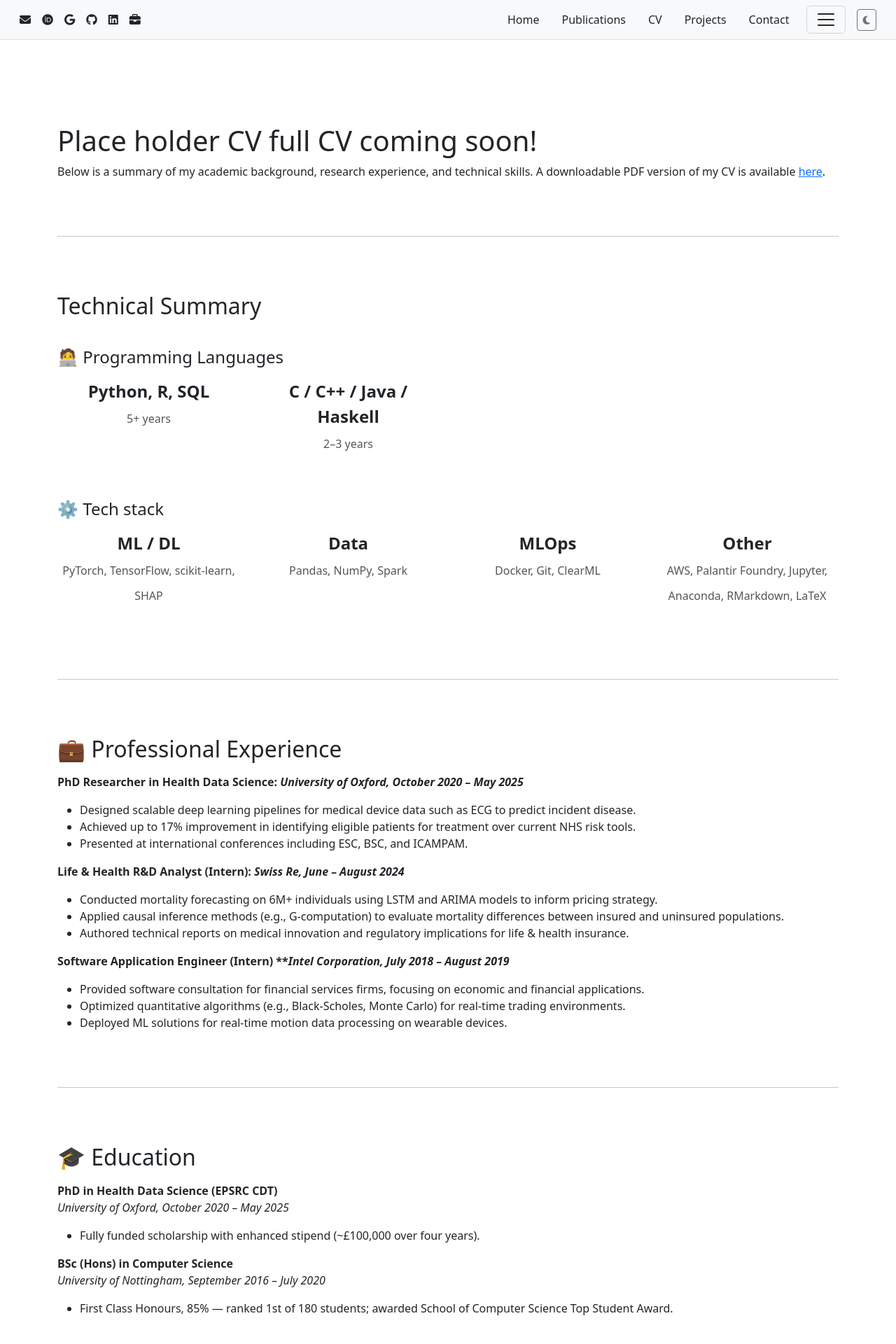
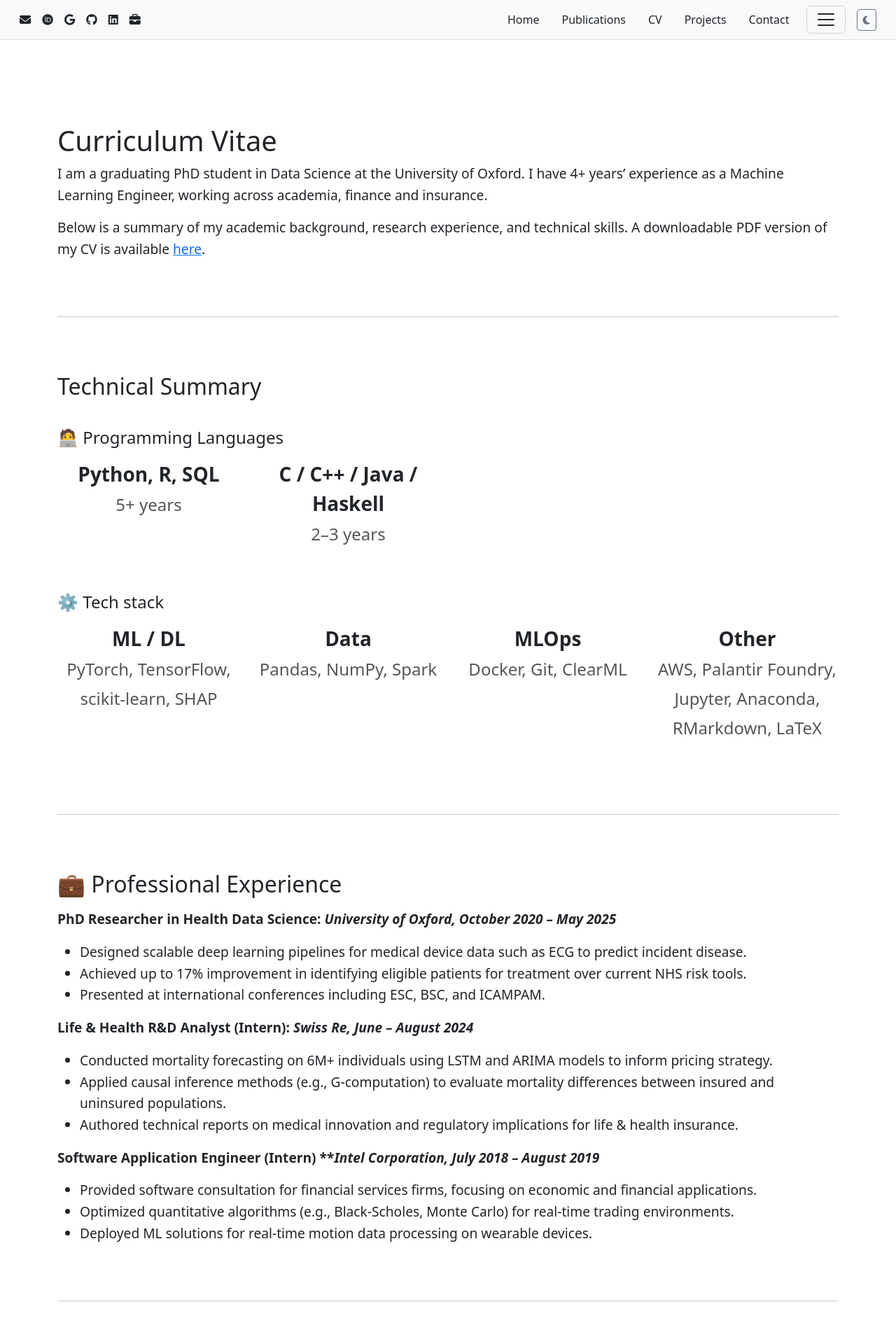
Before and after one commit to Ads98/Ads98.github.io, a Jekyll site: the page built from _pages/CV.md, in a window 1280 px wide. Shown: the top 1920 px of the page at 70% size. Built offline with Jekyll 4.4.1, drawn with Linux system fonts in a browser that asks for light colours.

Commit message:
Added CV page

```diff
--- a/_pages/CV.md
+++ b/_pages/CV.md
@@ -4,7 +4,8 @@ title: "CV"
 permalink: /CV/
 ---
 
-# Place holder CV full CV coming soon!
+# Curriculum Vitae
+I am a graduating PhD student in Data Science at the University of Oxford. I have 4+ years' experience as a Machine Learning Engineer, working across academia, finance and insurance.
 
 Below is a summary of my academic background, research experience, and technical skills. A downloadable PDF version of my CV is available [here](/assets/files/CV.pdf).
 
--- a/assets/css/custom.css
+++ b/assets/css/custom.css
@@ -151,10 +151,10 @@ body.dark-mode .text-muted {
 
 .cv-tech-summary .col-md-3 {
   margin-bottom: 1.5rem;
-  font-size: 1.5rem;
+  font-size: 1.75rem;
 }
 .cv-tech-summary small {
-  font-size: 1rem; /* or try 1.05rem or 1.1rem */
+  font-size: 1.5rem; /* or try 1.05rem or 1.1rem */
   color: #555;     /* Optional: soften the grey tone */
 }
 
@@ -171,3 +171,9 @@ body.dark-mode .text-muted {
   margin-top: 2.5rem;
   margin-bottom: 1rem;
 }
+
+.cv-page p,
+.cv-page li {
+  font-size: 1.2rem;
+  line-height: 1.6;
+}
```
